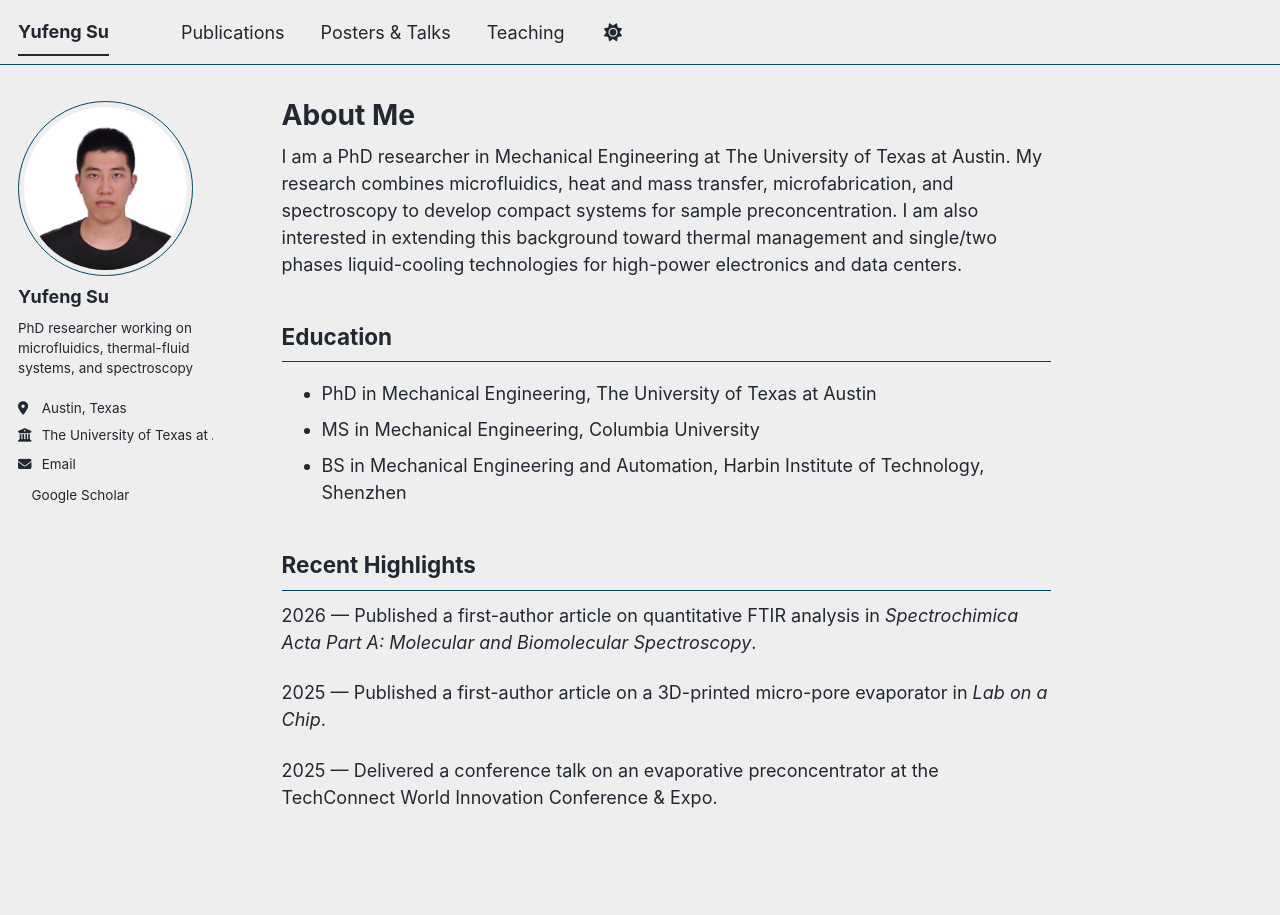
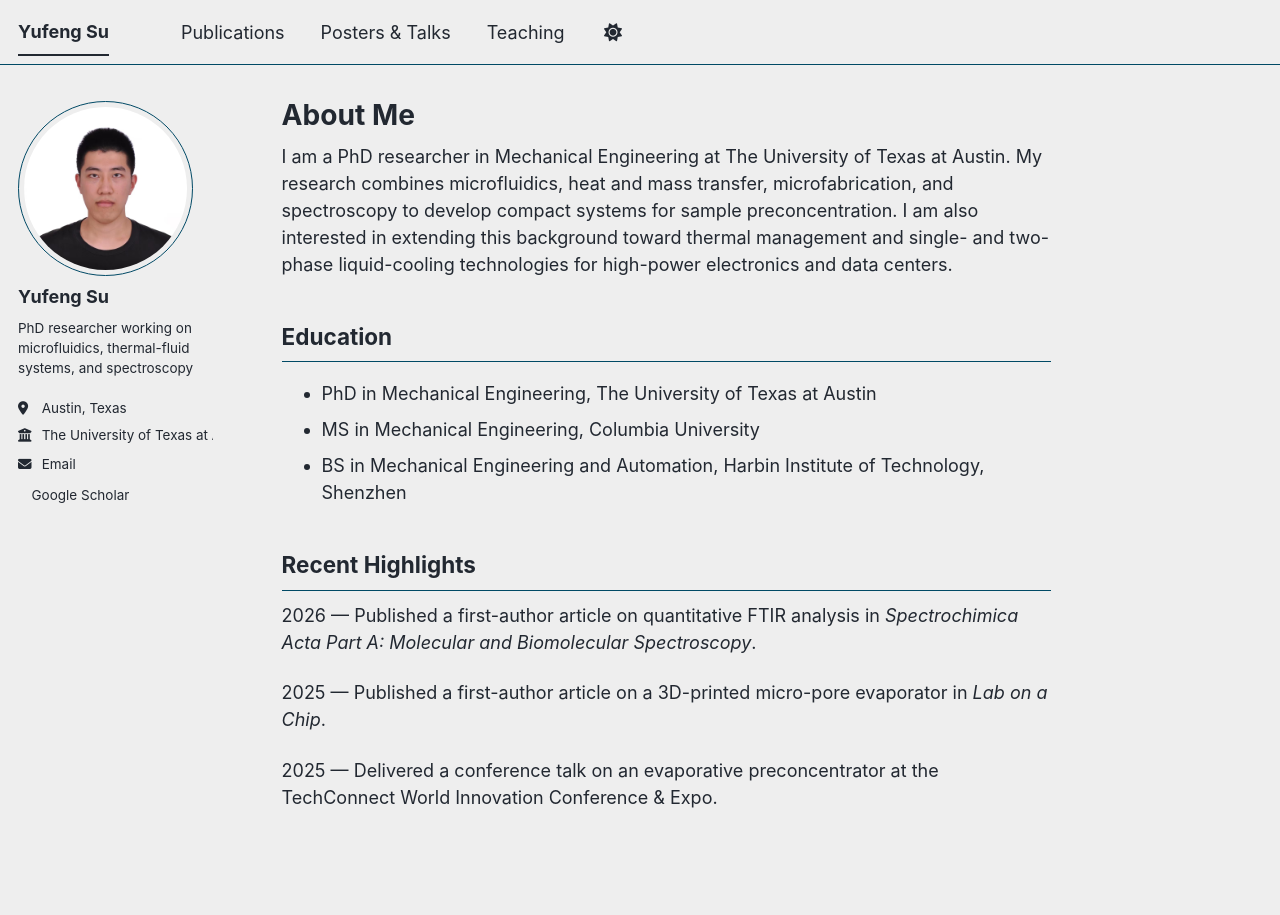
Before and after one commit to UfanSu/UfanSu.github.io, a Jekyll site: the page built from _pages/about.md, in a window 1280 px wide. Built offline with Jekyll 4.4.1, drawn with Linux system fonts in a browser that asks for light colours; a style sheet for code colours, icons or effects is not loaded.

Commit message:
Update about.md

```diff
--- a/_pages/about.md
+++ b/_pages/about.md
@@ -7,7 +7,7 @@ redirect_from:
   - /about.html
 ---
 
-I am a PhD researcher in Mechanical Engineering at The University of Texas at Austin. My research combines microfluidics, heat and mass transfer, microfabrication, and spectroscopy to develop compact systems for sample preconcentration. I am also interested in extending this background toward thermal management and single/two phases liquid-cooling technologies for high-power electronics and data centers.
+I am a PhD researcher in Mechanical Engineering at The University of Texas at Austin. My research combines microfluidics, heat and mass transfer, microfabrication, and spectroscopy to develop compact systems for sample preconcentration. I am also interested in extending this background toward thermal management and single- and two-phase liquid-cooling technologies for high-power electronics and data centers.
 
 
 ## Education
```
